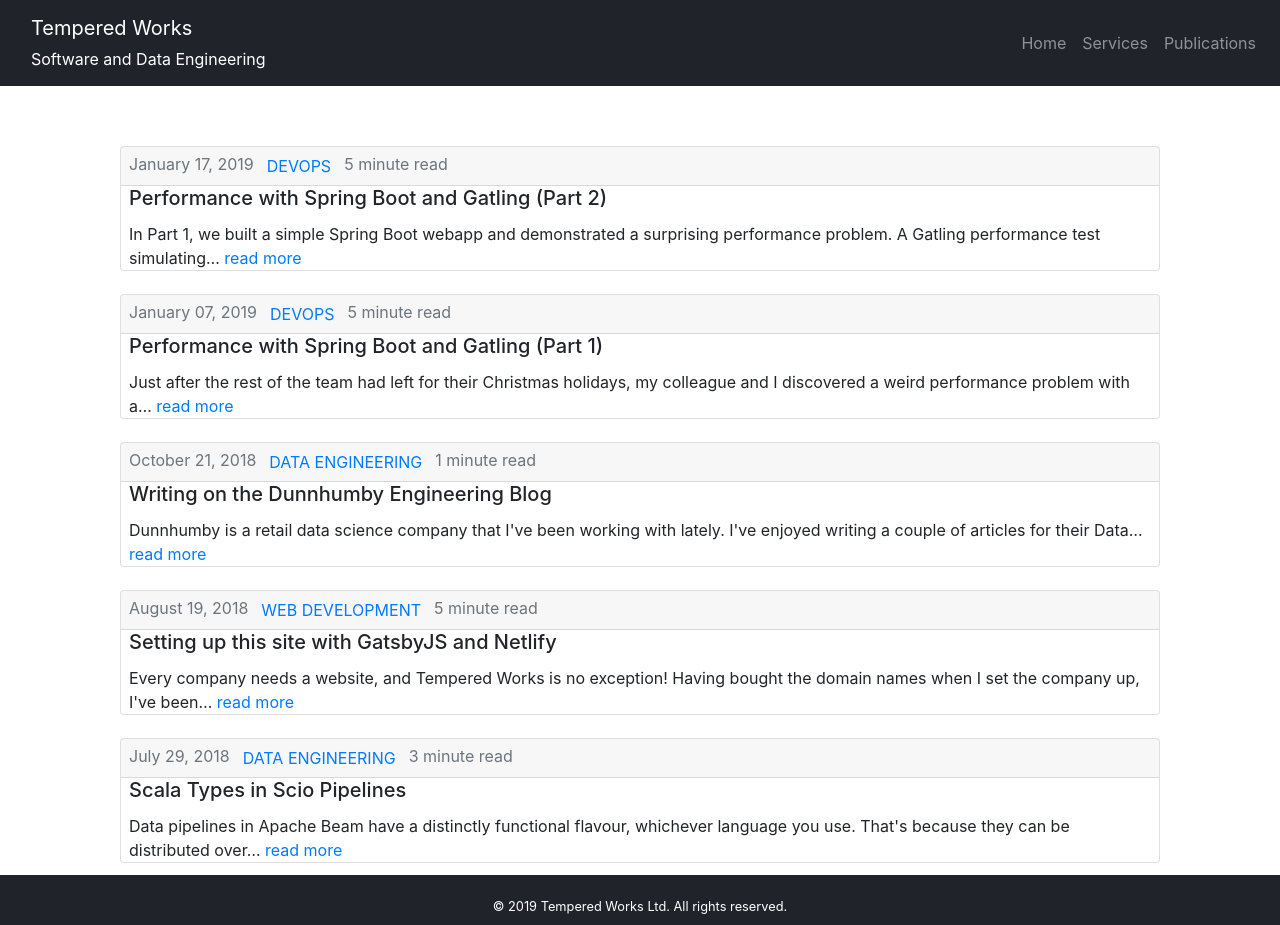
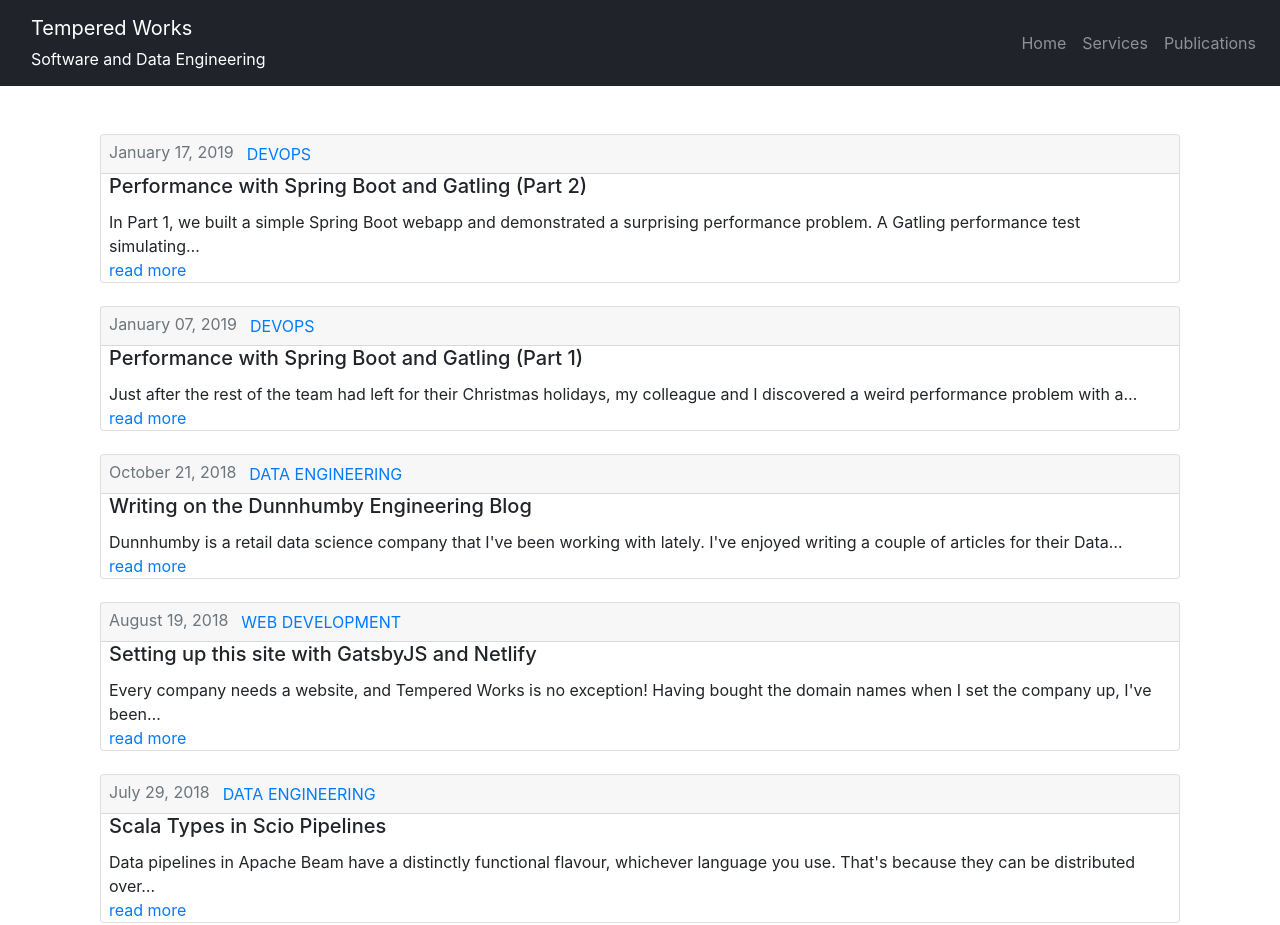
Before and after one commit to brabster/tw-site-bootstrap, a Gatsby site: page / in a window 1280 px wide. Shown: the top 925 px of the page. Built offline with nearby package versions, Linux system fonts and the light colour scheme; Gatsby itself is replaced by a stand-in of ours.

Commit message:
tidy up post list

```diff
--- a/src/components/postList.js
+++ b/src/components/postList.js
@@ -33,9 +33,9 @@ const PostList = ({  }) => (
       }
     `}
     render={data => (
-      <ListGroup>
+      <ListGroup className="p-0">
         {data.allMarkdownRemark.edges.map(({ node }) => (
-          <ListGroup.Item className="border-0">
+          <ListGroup.Item className="pt-0 pb-4 px-0 border-0">
             <PostTeaser
               link={node.frontmatter.path}
               title={node.frontmatter.title}
--- a/src/components/postTeaser.js
+++ b/src/components/postTeaser.js
@@ -11,12 +11,14 @@ const PostTeaser = ({ title, publishDate, author, excerpt, timeToRead, category,
       <Link to={`/categories/${category}`}>
         <Button className="text-uppercase" variant="link">{category}</Button>
       </Link>
-        {timeToRead} minute read
     </Card.Header>
-      <Card.Title className="px-2">{title}</Card.Title>
-      <Card.Text className="px-2">
-        {excerpt} <Link to={link}> read more</Link>
+    <Link to={link} className="custom-card">
+      <Card.Title className="px-2 py-0">{title}</Card.Title>
+      <Card.Text className="px-2 py-0">
+        {excerpt}
       </Card.Text>
+    </Link>
+    <Link to={link}><Card.Text className="px-2 py-0">read more</Card.Text></Link>
   </Card>
 )
 
--- a/src/pages/index.js
+++ b/src/pages/index.js
@@ -7,7 +7,7 @@ import PostList from "../components/postList"
 
 const IndexPage = () => (
   <Layout pageInfo={{ pageName: "index" }}>
-    <SEO title="Home" keywords={[`gatsby`, `react`, `bootstrap`]} />
+    <SEO title="Home" keywords={[`consulting`]} />
     <Container>
       <Row className="justify-content-center">
         <Col>
--- /dev/null
+++ b/src/styles/_cards.scss
@@ -0,0 +1,4 @@
+a.custom-card,
+a.custom-card:hover {
+    color: inherit
+}
--- a/src/styles/style.scss
+++ b/src/styles/style.scss
@@ -3,3 +3,4 @@
 
 @import "layout";
 @import "navbar";
+@import "cards";
```
Also changed, not shown: src/templates/post.js (+5 -2 lines). Lines whose indentation alone changed are shown as unchanged.
